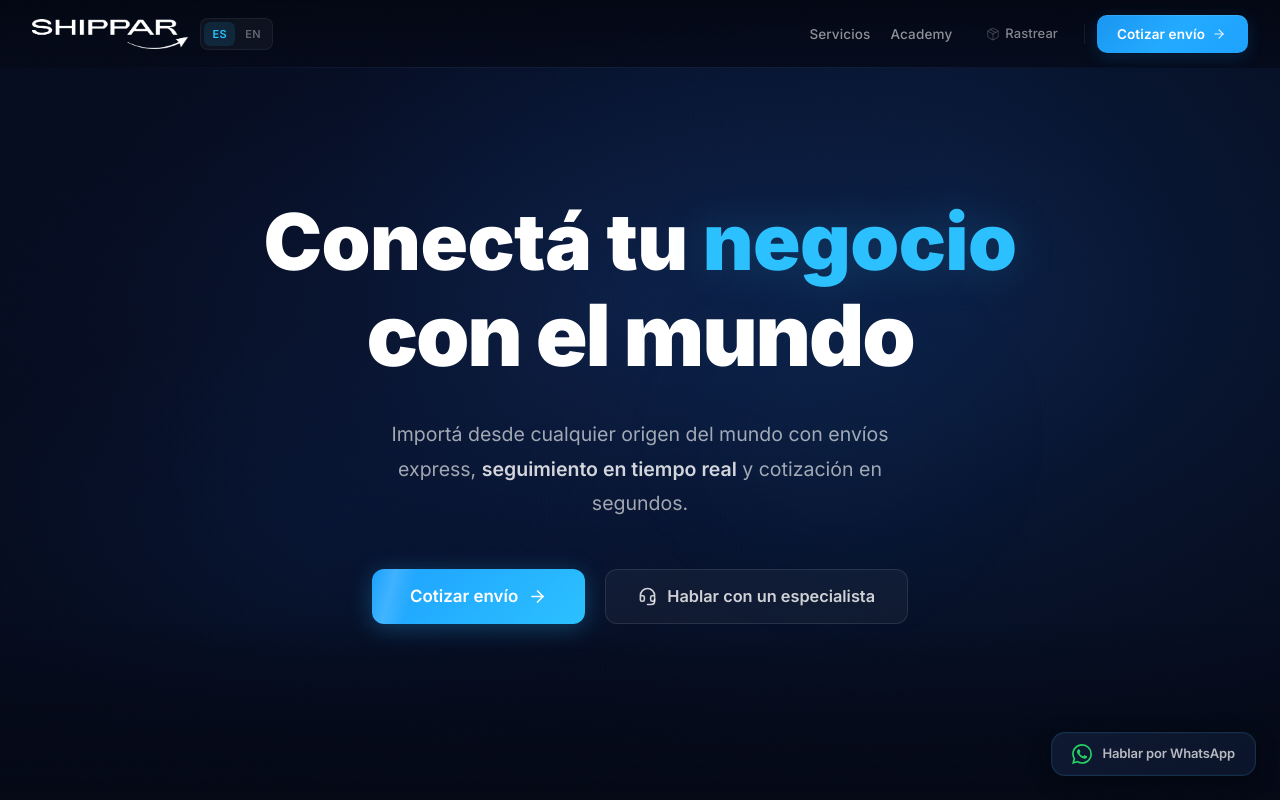
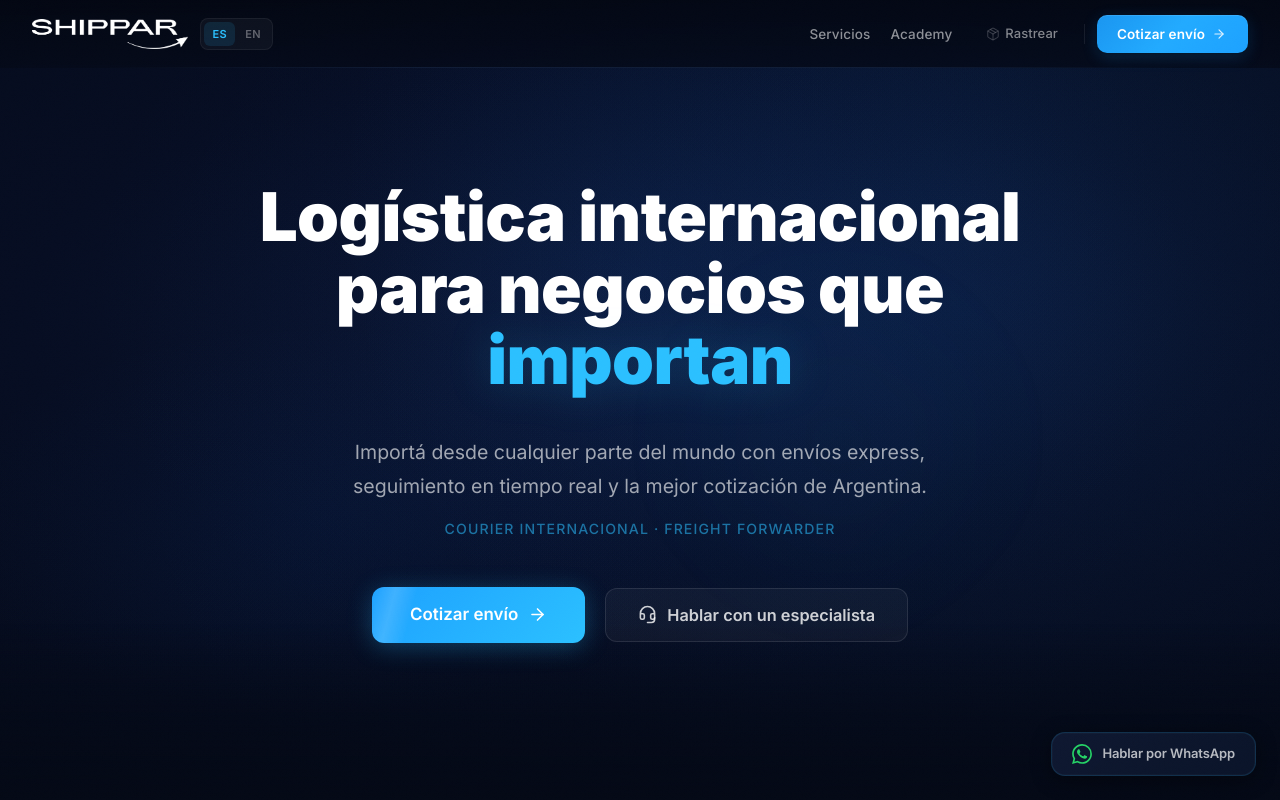
Before and after one commit to ivaneyroa-cloud/paginaweb.academy, a Next.js app: page / in a window 1280 px wide. Shown: the top 800 px of the page. Built offline with nearby package versions, Linux system fonts and the light colour scheme.

Commit message:
feat: new hero H1 'Logistica internacional para negocios que importan' + subtitle + category tag SEO

```diff
--- a/src/components/landing/HeroSection.tsx
+++ b/src/components/landing/HeroSection.tsx
@@ -346,28 +346,19 @@ export default function HeroSection() {
                             className="mt-6"
                             style={{ fontWeight: 900, letterSpacing: "-0.035em", color: "#FFFFFF", lineHeight: 1.06 }}
                         >
-                            {/* "Tu negocio" */}
-                            <span style={{ fontSize: "clamp(2.8rem, 6.8vw, 4.9rem)", display: "block" }}>
-                                {t("hero.conecta")}{" "}
+                            {/* "Logística internacional para negocios que importan" */}
+                            <span style={{ fontSize: "clamp(2.4rem, 5.8vw, 4.2rem)", display: "block" }}>
+                                {t("hero.line1")}{" "}
                                 <span
                                     className={`negocio-word ${negocioActivated ? "activated" : ""}`}
                                     style={{ fontWeight: 950 }}
                                 >
-                                    {t("hero.negocio")}
+                                    {t("hero.line1_accent")}
                                 </span>
-                            </span>
-                            {/* "con el mundo" — 8% larger */}
-                            <span style={{
-                                fontSize: "clamp(3rem, 7.5vw, 5.35rem)",
-                                display: "block",
-                                marginTop: "0.04em",
-                                fontWeight: 900,
-                                letterSpacing: "-0.025em",
-                            }}>
-                                {t("hero.conectado")}
                             </span>
                         </motion.h1>
 
+                        {/* Subtitle */}
                         <motion.p
                             {...fadeUp(0.1)}
                             className="text-center"
@@ -376,14 +367,26 @@ export default function HeroSection() {
                                 fontSize: "clamp(1.05rem, 2vw, 1.22rem)",
                                 lineHeight: 1.78,
                                 color: "rgba(255,255,255,0.62)",
-                                maxWidth: 540,
+                                maxWidth: 580,
                             }}
                         >
-                            {t("hero.subtitle_pre")}{" "}
-                            <strong style={{ color: "rgba(255,255,255,0.82)", fontWeight: 600 }}>
-                                {t("hero.subtitle_bold")}
-                            </strong>{" "}
-                            {t("hero.subtitle_post")}
+                            {t("hero.subtitle")}
+                        </motion.p>
+
+                        {/* Category tag: Courier internacional & freight forwarder */}
+                        <motion.p
+                            {...fadeUp(0.15)}
+                            className="text-center"
+                            style={{
+                                marginTop: 14,
+                                fontSize: "clamp(0.78rem, 1.4vw, 0.88rem)",
+                                fontWeight: 500,
+                                letterSpacing: "0.08em",
+                                textTransform: "uppercase" as const,
+                                color: "rgba(43,192,255,0.55)",
+                            }}
+                        >
+                            {t("hero.category")}
                         </motion.p>
 
 
--- a/src/i18n/translations/en.ts
+++ b/src/i18n/translations/en.ts
@@ -11,12 +11,10 @@ registerTranslations("en", {
     "nav.cotizar": "Get a quote",
 
     /* ── Hero (Home) ── */
-    "hero.conecta": "Connect your",
-    "hero.negocio": "business",
-    "hero.conectado": "to the world",
-    "hero.subtitle_pre": "Import from anywhere in the world with express shipping,",
-    "hero.subtitle_bold": "real-time tracking",
-    "hero.subtitle_post": "and instant quoting.",
+    "hero.line1": "International logistics for businesses that",
+    "hero.line1_accent": "import",
+    "hero.subtitle": "Import from anywhere in the world with express shipping, real-time tracking and the best rates in Argentina.",
+    "hero.category": "International courier · Freight forwarder",
     "hero.cta_primary": "Get a quote",
     "hero.cta_secondary": "Talk to a specialist",
     "hero.notif_now": "now",
--- a/src/i18n/translations/es.ts
+++ b/src/i18n/translations/es.ts
@@ -11,12 +11,10 @@ registerTranslations("es", {
     "nav.cotizar": "Cotizar envío",
 
     /* ── Hero (Home) ── */
-    "hero.conecta": "Conectá tu",
-    "hero.negocio": "negocio",
-    "hero.conectado": "con el mundo",
-    "hero.subtitle_pre": "Importá desde cualquier origen del mundo con envíos express,",
-    "hero.subtitle_bold": "seguimiento en tiempo real",
-    "hero.subtitle_post": "y cotización en segundos.",
+    "hero.line1": "Logística internacional para negocios que",
+    "hero.line1_accent": "importan",
+    "hero.subtitle": "Importá desde cualquier parte del mundo con envíos express, seguimiento en tiempo real y la mejor cotización de Argentina.",
+    "hero.category": "Courier internacional · Freight forwarder",
     "hero.cta_primary": "Cotizar envío",
     "hero.cta_secondary": "Hablar con un especialista",
     "hero.notif_now": "ahora",
```
